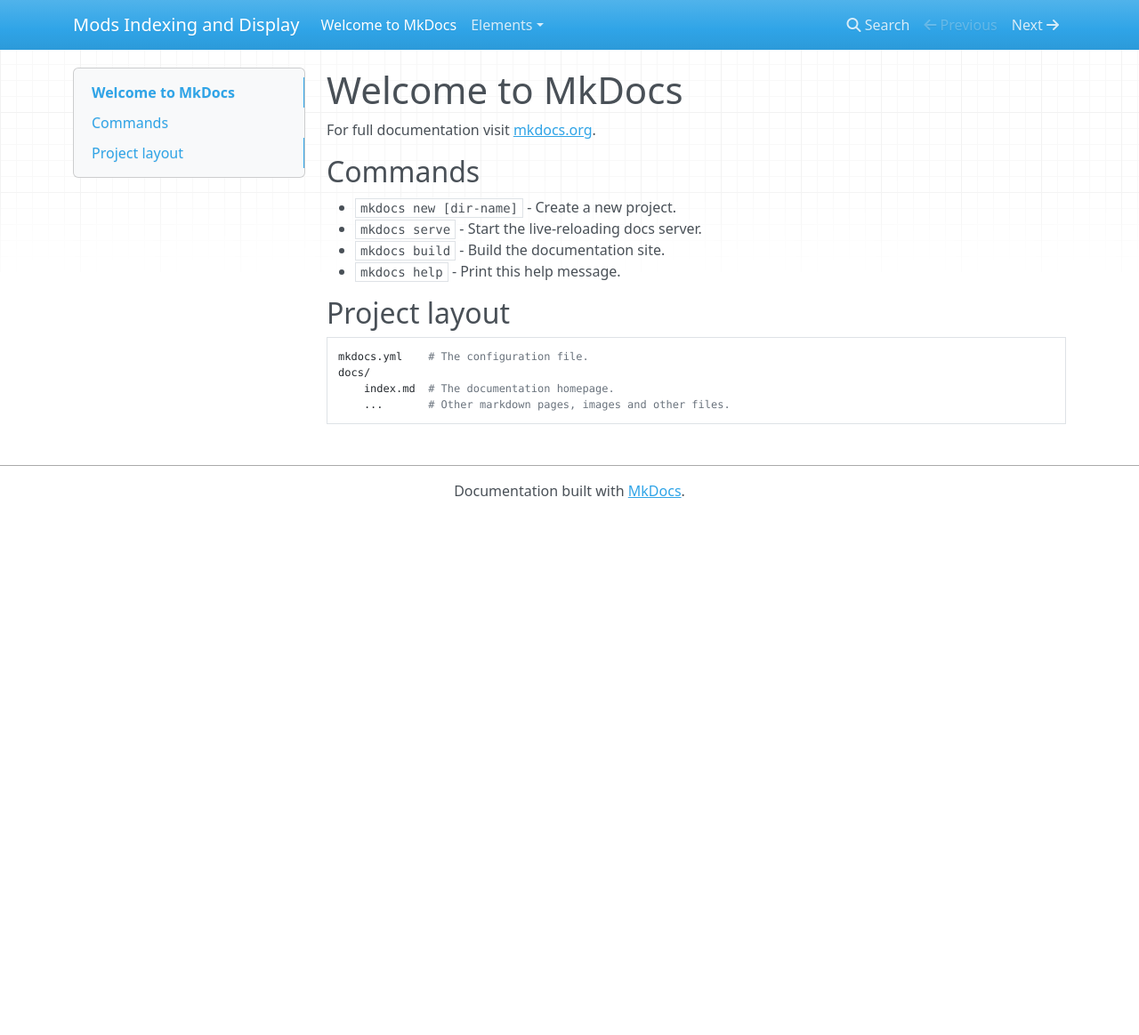
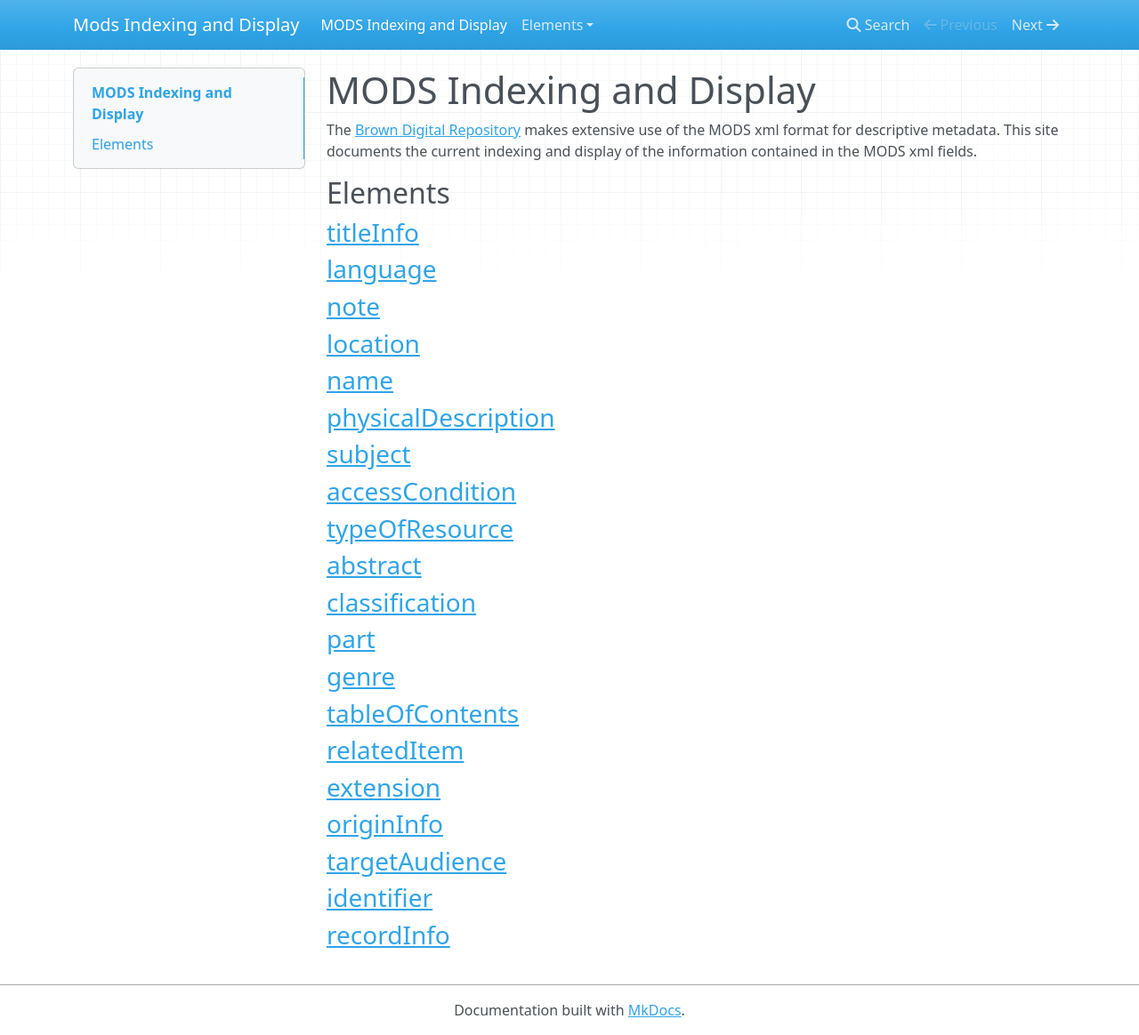
Before and after one commit to Brown-University-Library/mods-documenatation, an MkDocs documentation site: the page built from docs/index.md, in a window 1280 px wide and 1164 px high. Shown: the whole window at 89% size. Built offline with MkDocs 1.6.1, drawn with Linux system fonts in a browser that asks for light colours; nearby versions of some CDN libraries.

Commit message:
Update index page

```diff
--- a/docs/index.md
+++ b/docs/index.md
@@ -1,17 +1,25 @@
-# Welcome to MkDocs
+# MODS Indexing and Display
 
-For full documentation visit [mkdocs.org](http://mkdocs.org).
+The [Brown Digital Repository](https://repository.library.brown.edu) makes extensive use of the MODS xml format for descriptive metadata.  This site documents the current indexing and display of the information contained in the MODS xml fields.
 
-## Commands
-
-* `mkdocs new [dir-name]` - Create a new project.
-* `mkdocs serve` - Start the live-reloading docs server.
-* `mkdocs build` - Build the documentation site.
-* `mkdocs help` - Print this help message.
-
-## Project layout
-
-    mkdocs.yml    # The configuration file.
-    docs/
-        index.md  # The documentation homepage.
-        ...       # Other markdown pages, images and other files.
+## Elements
+### [titleInfo](elements/titleInfo.md)
+### [language](elements/language.md)
+### [note](elements/note.md)
+### [location](elements/location.md)
+### [name](elements/name.md)
+### [physicalDescription](elements/physicalDescription.md)
+### [subject](elements/subject.md)
+### [accessCondition](elements/accessCondition.md)
+### [typeOfResource](elements/typeOfResource.md)
+### [abstract](elements/abstract.md)
+### [classification](elements/classification.md)
+### [part](elements/part.md)
+### [genre](elements/genre.md)
+### [tableOfContents](elements/tableOfContents.md)
+### [relatedItem](elements/relatedItem.md)
+### [extension](elements/extension.md)
+### [originInfo](elements/originInfo.md)
+### [targetAudience](elements/targetAudience.md)
+### [identifier](elements/identifier.md)
+### [recordInfo](elements/recordInfo.md)
```
